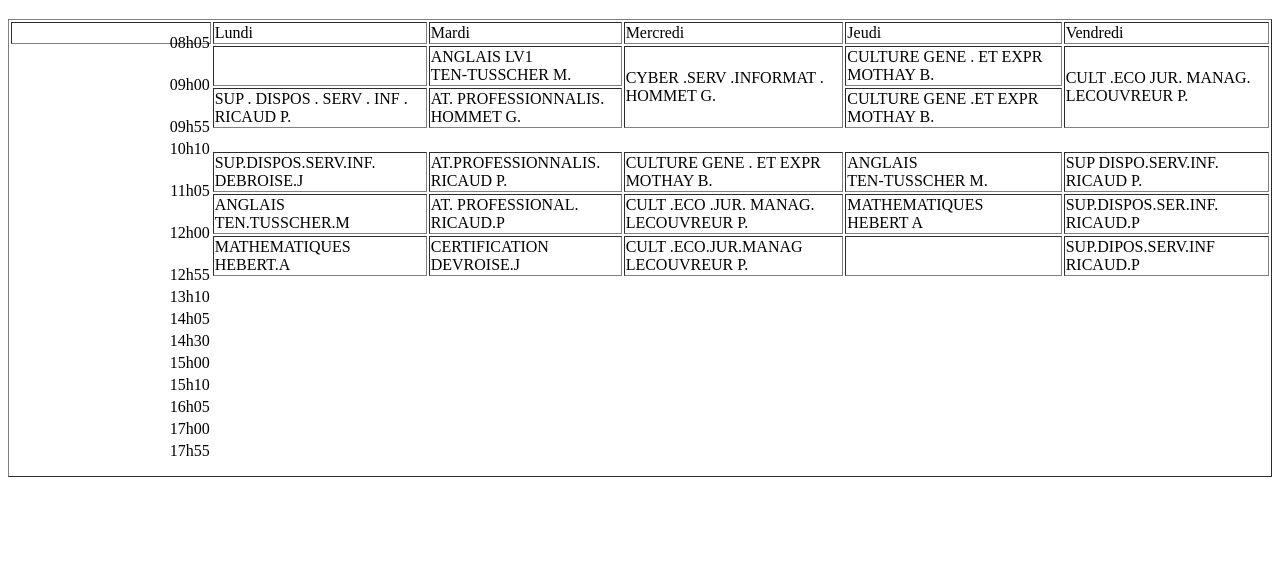
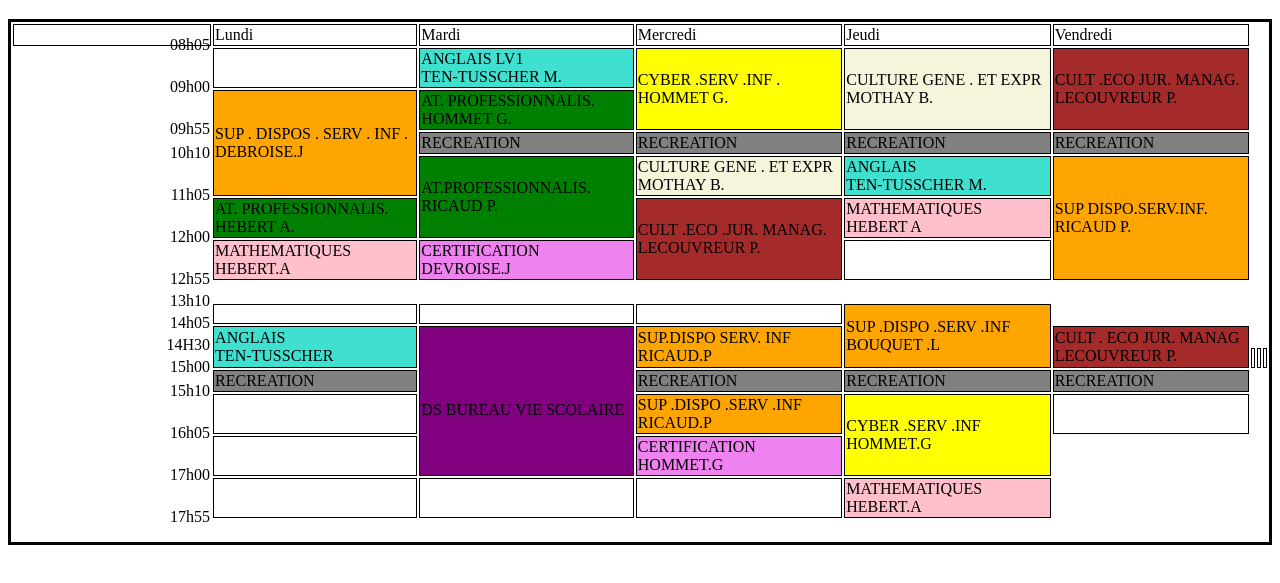
Before and after one commit to JorisAnne/HTML, a plain HTML site: page edt.html in a window 1280 px wide. Shown: the part 61-644 px from the top of the page. Drawn offline with Linux system fonts and the light colour scheme.

Commit message:
Add files via upload

```diff
--- a/edt.html
+++ b/edt.html
@@ -1,3 +1,4 @@
+
 <!DOCTYPE html>
 <html lang="fr">
 <head>
@@ -9,13 +10,7 @@
     <h1>Emploi du temps</h1>
 
 
-
-
-
-
-
-
-<table border ="1" width="100%">
+<table border ="3" width="100%" border bgcolor="white" bordercolor="black"
     <tr>
     <th></th>
     <td>Lundi</td>
@@ -24,84 +19,110 @@
     <td>Jeudi</td>
     <td>Vendredi</td>
 </tr>
+
 <tr>
     <th class="time min55">08h05</th>
     <td class="white"></td>
-    <td class="yellow">ANGLAIS LV1 <br/>TEN-TUSSCHER M.</td>
-    <td rowspan="2">CYBER .SERV .INFORMAT . <br/>HOMMET G.</td>
-    <td>CULTURE GENE . ET EXPR <br/>MOTHAY B.</td>
-    <td rowspan="2">CULT .ECO JUR. MANAG. <br/>LECOUVREUR P.</td>
+    <td class="yellow" bgcolor="turquoise"> ANGLAIS LV1 <br/>TEN-TUSSCHER M.</td>
+    <td rowspan="2" bgcolor="yellow"> CYBER .SERV .INF . <br/>HOMMET G.</td>
+    <td rowspan="2" bgcolor="beige"> CULTURE GENE . ET EXPR <br/>MOTHAY B.</td>
+    <td rowspan="2" bgcolor="brown"> CULT .ECO JUR. MANAG. <br/>LECOUVREUR P.</td>
 </tr>
 <tr>
     <th class="time min55">09h00</th>
-    <td>SUP . DISPOS . SERV . INF . <br/>RICAUD P.</td>
-    <td>AT. PROFESSIONNALIS. <br/>HOMMET G.</td>
-    <td>CULTURE GENE .ET EXPR <br/>MOTHAY B.</td>
+    <td rowspan="3" bgcolor="orange"> SUP . DISPOS . SERV . INF . <br/>DEBROISE.J</td>
+    <td bgcolor="green"> AT. PROFESSIONNALIS. <br/> HOMMET G.</td>
 </tr>
 
 <tr>
-<td class="time">09h55</td>
+    <th class="time">09h55</th>
+    <td bgcolor="grey"> RECREATION</td>
+    <td bgcolor="grey"> RECREATION</td>
+    <td bgcolor="grey"> RECREATION</td>
+    <td bgcolor="grey"> RECREATION</td>
 </tr>
 
 <tr>
     <th class="time min55">10h10</th>
-    <td>SUP.DISPOS.SERV.INF. <br/>DEBROISE.J</td>
-    <td>AT.PROFESSIONNALIS. <br/> RICAUD P.</td>
-    <td>CULTURE GENE . ET EXPR <br/> MOTHAY B.</td>
-    <td>ANGLAIS <br/> TEN-TUSSCHER M.</td>
-    <td>SUP DISPO.SERV.INF. <br/> RICAUD P.</td>
+    <td rowspan="2" bgcolor="green"> AT.PROFESSIONNALIS. <br/> RICAUD P.</td>
+    <td bgcolor="beige"> CULTURE GENE . ET EXPR <br/> MOTHAY B.</td>
+    <td bgcolor="turquoise"> ANGLAIS <br/> TEN-TUSSCHER M.</td>
+    <td rowspan="3" bgcolor="orange"> SUP DISPO.SERV.INF. <br/> RICAUD P.</td>
 </tr>
 
 <tr>
     <th class="time min55">11h05</th>
-    <td> ANGLAIS <br/> TEN.TUSSCHER.M</td>
-    <td> AT. PROFESSIONAL. <br/> RICAUD.P</td>
-    <td> CULT .ECO .JUR. MANAG. <br/> LECOUVREUR P.</td>
-    <td> MATHEMATIQUES <br/> HEBERT A</td>
-    <td> SUP.DISPOS.SER.INF. <br/> RICAUD.P</td>
+    <td bgcolor="green"> AT. PROFESSIONNALIS. <br/> HEBERT A.</td>
+    <td rowspan="2" bgcolor="brown"> CULT .ECO .JUR. MANAG. <br/> LECOUVREUR P.</td>
+    <td bgcolor="pink"> MATHEMATIQUES <br/> HEBERT A</td>
 </tr>
 
 <tr>
     <th class="time min 55">12h00</th>
-    <td> MATHEMATIQUES <br/> HEBERT.A </td>
-    <td> CERTIFICATION <br/> DEVROISE.J </td>
-    <td> CULT .ECO.JUR.MANAG <br/> LECOUVREUR P. </td>
+    <td bgcolor="pink"> MATHEMATIQUES <br/> HEBERT.A </td>
+    <td bgcolor="violet"> CERTIFICATION <br/> DEVROISE.J </td>
     <td></td>
-    <td> SUP.DIPOS.SERV.INF <br/> RICAUD.P </td>
 </tr>
 
 <tr>
+    <th
  <td class="time">12h55</td>
  </tr>
 
 <tr>
-<td class="time">13h10</td>
+    <th class="time">13h10</td>
+    <td></td>
+    <td></td>
+    <td></td>
+    <td rowspan="3" bgcolor="orange"> SUP .DISPO .SERV .INF <br/> BOUQUET .L </td>
 </tr>
 
 
 
 <tr>
-<td class="time">14h05</td>
+    <th class="time">14h05</th>
+    <td rowspan="2" bgcolor="turquoise"> ANGLAIS <br/> TEN-TUSSCHER</td>
+    <td rowspan="5" bgcolor="purple"> <br/> DS BUREAU VIE SCOLAIRE </td>
+    <td rowspan="2" bgcolor="orange"> SUP.DISPO SERV. INF <br/> RICAUD.P</td>
+    <td rowspan="2" bgcolor="brown"> CULT . ECO JUR. MANAG <br/> LECOUVREUR P. </td>
 </tr>
 
 <tr>
-<td class="time">14h30</td>
+    <th class="time"> 14H30</th>
+    <td></td>
+    <td></td>
+    <td></td>
+
 </tr>
 
 <tr>
-<td class="time">15h00</td>
+    <th class="time">15h00</th>
+    <td bgcolor="grey"> RECREATION</td>
+    <td bgcolor="grey"> RECREATION</td>
+    <td bgcolor="grey"> RECREATION</td>
+    <td bgcolor="grey"> RECREATION</td>
 </tr>
 
 <tr>
-<td class="time">15h10</td>
+    <th class="time">15h10</th>
+    <td></td>
+    <td bgcolor="orange"> SUP .DISPO .SERV .INF <br/> RICAUD.P</td>
+    <td rowspan="2" bgcolor="yellow"> CYBER .SERV .INF <br/> HOMMET.G</td>
+    <td></td>
 </tr>
 
 <tr>
-<td class="time">16h05</td>
+    <th class="time">16h05</th>
+    <td></td>
+    <td bgcolor="violet"> CERTIFICATION <br/> HOMMET.G </td>
 </tr>
 
 <tr>
-<td class="time">17h00</td>
+    <th class="time">17h00</th>
+    <td></td>
+    <td></td>
+    <td></td>
+    <td bgcolor="pink"> MATHEMATIQUES <br/> HEBERT.A </td>
 </tr>
 
 <tr>
```
